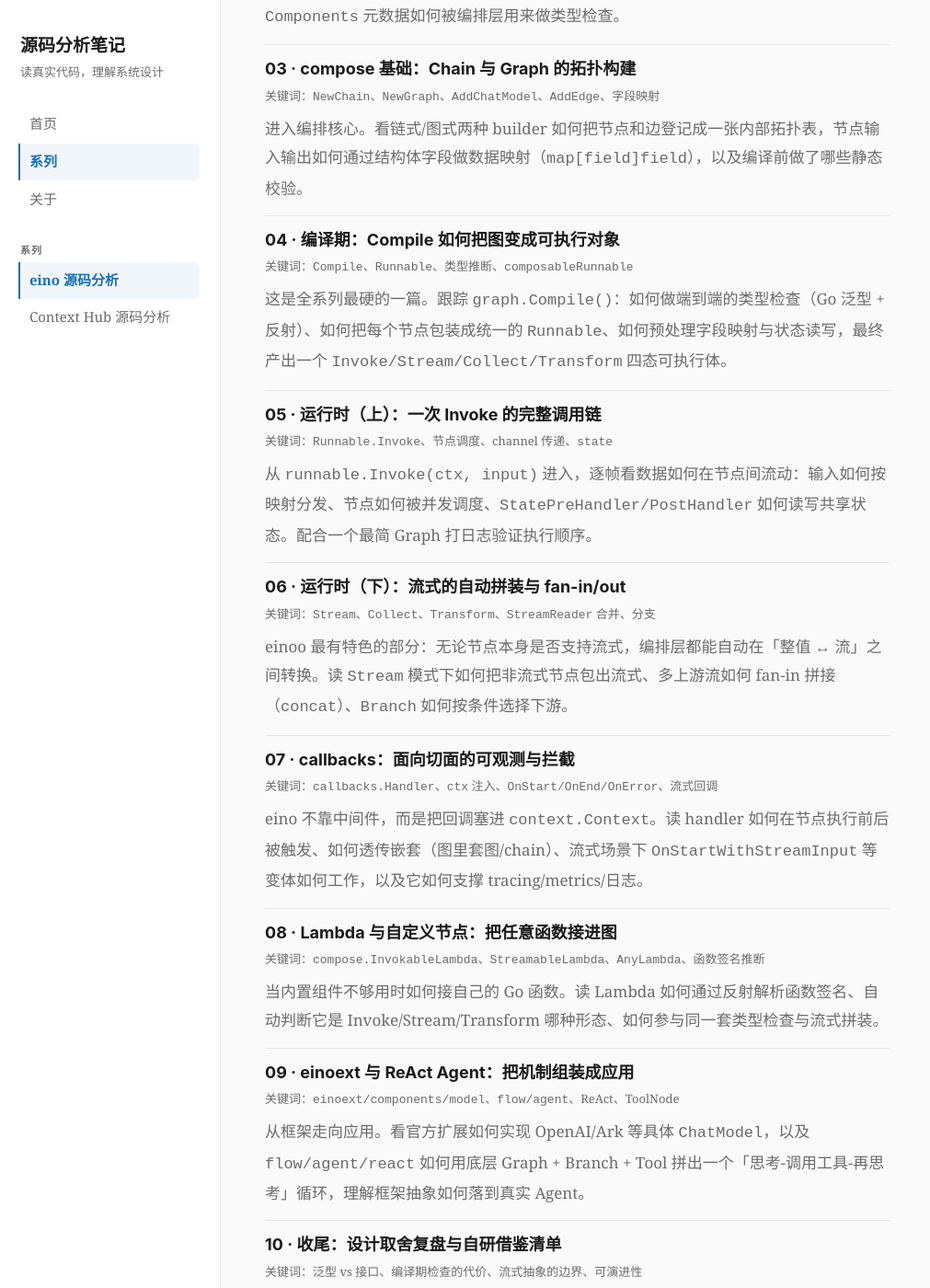
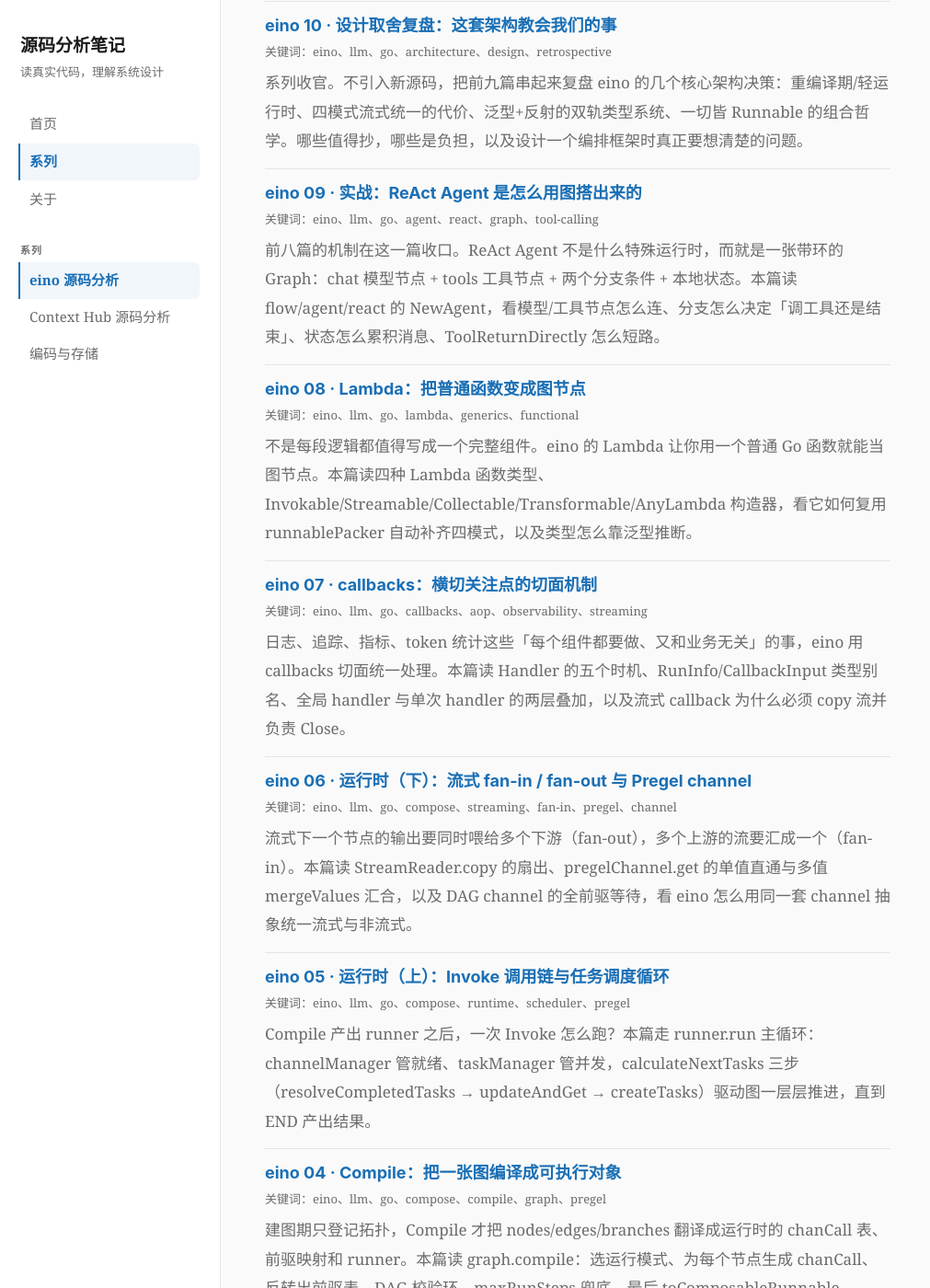
Before and after one commit to wangtuo/spool, a Jekyll site: the page built from series/eino.md, in a window 1280 px wide and 1400 px high, scrolled down 1074 px. Shown: the whole window at 92% size, without its empty margins (0-1011 px from the left). Built offline with Jekyll 4.4.1, drawn with Linux system fonts in a browser that asks for light colours; some of the changed text lies outside the part shown.

Commit message:
feat: 系列页文章自动拉取可点击 + 新增编码与存储系列
- eino 系列目录改为从 posts 自动生成，标题可点击跳转
- 新增「编码与存储」系列，int 数组文章归入其中
- series 数据文件与系列页同步更新

```diff
--- a/_data/series.yml
+++ b/_data/series.yml
@@ -4,3 +4,6 @@
 - slug: context-hub
   title: Context Hub 源码分析
   permalink: /series/context-hub/
+- slug: encoding-storage
+  title: 编码与存储
+  permalink: /series/encoding-storage/
--- a/series/eino.md
+++ b/series/eino.md
@@ -24,73 +24,16 @@ permalink: /series/eino/
   <h2>系列目录</h2>
 
   <div class="series-toc">
-
+    {% assign posts = site.posts | where: "series", "eino 源码分析" | sort: "date" %}
+    {% for post in posts %}
     <div class="ep">
-      <h3>00 · 开篇：eino 想解决什么问题</h3>
-      <p class="ep-meta">关键词：定位、与 LangChain/LlamaIndex 的差异、整体分层</p>
-      <p>从一个手写 LLM 调用的痛点出发，讲清 eino 的两大支柱——<strong>Components（组件抽象）</strong>与 <strong>Compose（图编排）</strong>——以及 repo 的目录地图：<code>components/</code>、<code>compose/</code>、<code>flow/</code>、<code>callbacks/</code>、<code>schema/</code>、<code>einoext</code>。</p>
+      <h3><a href="{{ post.url | relative_url }}">{{ post.title }}</a></h3>
+      <p class="ep-meta">关键词：{{ post.tags | join: "、" }}</p>
+      <p>{{ post.description }}</p>
     </div>
-
-    <div class="ep">
-      <h3>01 · schema：消息与流式的统一数据模型</h3>
-      <p class="ep-meta">关键词：<code>schema.Message</code>、<code>StreamReader</code>、<code>ConcatMessages</code></p>
-      <p>所有组件流动的都是 <code>schema.Message</code>。重点读流式的基石 <code>stream.StreamReader</code>：它如何用 channel + 泛型封装「可接收/可拷贝/可拼接」的流，以及为什么消息帧需要 <code>Concat</code> 语义（增量 chunk 合并成完整消息）。</p>
-    </div>
-
-    <div class="ep">
-      <h3>02 · components：组件接口的抽象哲学</h3>
-      <p class="ep-meta">关键词：<code>ChatModel</code>、<code>Tool</code>、<code>Retriever</code>、<code>Embedder</code>、Interface Slice 模式</p>
-      <p>eino 不给基类，只给极小接口。读 <code>components/model/chat_template.go</code> 等，看它如何用「同一能力的多个变体接口」（生成/流式/回调）组合出组件契约，以及 <code>Components</code> 元数据如何被编排层用来做类型检查。</p>
-    </div>
-
-    <div class="ep">
-      <h3>03 · compose 基础：Chain 与 Graph 的拓扑构建</h3>
-      <p class="ep-meta">关键词：<code>NewChain</code>、<code>NewGraph</code>、<code>AddChatModel</code>、<code>AddEdge</code>、字段映射</p>
-      <p>进入编排核心。看链式/图式两种 builder 如何把节点和边登记成一张内部拓扑表，节点输入输出如何通过结构体字段做数据映射（<code>map[field]field</code>），以及编译前做了哪些静态校验。</p>
-    </div>
-
-    <div class="ep">
-      <h3>04 · 编译期：Compile 如何把图变成可执行对象</h3>
-      <p class="ep-meta">关键词：<code>Compile</code>、<code>Runnable</code>、类型推断、<code>composableRunnable</code></p>
-      <p>这是全系列最硬的一篇。跟踪 <code>graph.Compile()</code>：如何做端到端的类型检查（Go 泛型 + 反射）、如何把每个节点包装成统一的 <code>Runnable</code>、如何预处理字段映射与状态读写，最终产出一个 <code>Invoke/Stream/Collect/Transform</code> 四态可执行体。</p>
-    </div>
-
-    <div class="ep">
-      <h3>05 · 运行时（上）：一次 Invoke 的完整调用链</h3>
-      <p class="ep-meta">关键词：<code>Runnable.Invoke</code>、节点调度、channel 传递、<code>state</code></p>
-      <p>从 <code>runnable.Invoke(ctx, input)</code> 进入，逐帧看数据如何在节点间流动：输入如何按映射分发、节点如何被并发调度、<code>StatePreHandler/PostHandler</code> 如何读写共享状态。配合一个最简 Graph 打日志验证执行顺序。</p>
-    </div>
-
-    <div class="ep">
-      <h3>06 · 运行时（下）：流式的自动拼装与 fan-in/out</h3>
-      <p class="ep-meta">关键词：<code>Stream</code>、<code>Collect</code>、<code>Transform</code>、<code>StreamReader</code> 合并、分支</p>
-      <p>einoo 最有特色的部分：无论节点本身是否支持流式，编排层都能自动在「整值 ↔ 流」之间转换。读 <code>Stream</code> 模式下如何把非流式节点包出流式、多上游流如何 fan-in 拼接（<code>concat</code>）、<code>Branch</code> 如何按条件选择下游。</p>
-    </div>
-
-    <div class="ep">
-      <h3>07 · callbacks：面向切面的可观测与拦截</h3>
-      <p class="ep-meta">关键词：<code>callbacks.Handler</code>、<code>ctx</code> 注入、<code>OnStart/OnEnd/OnError</code>、流式回调</p>
-      <p>eino 不靠中间件，而是把回调塞进 <code>context.Context</code>。读 handler 如何在节点执行前后被触发、如何透传嵌套（图里套图/chain）、流式场景下 <code>OnStartWithStreamInput</code> 等变体如何工作，以及它如何支撑 tracing/metrics/日志。</p>
-    </div>
-
-    <div class="ep">
-      <h3>08 · Lambda 与自定义节点：把任意函数接进图</h3>
-      <p class="ep-meta">关键词：<code>compose.InvokableLambda</code>、<code>StreamableLambda</code>、<code>AnyLambda</code>、函数签名推断</p>
-      <p>当内置组件不够用时如何接自己的 Go 函数。读 Lambda 如何通过反射解析函数签名、自动判断它是 Invoke/Stream/Transform 哪种形态、如何参与同一套类型检查与流式拼装。</p>
-    </div>
-
-    <div class="ep">
-      <h3>09 · einoext 与 ReAct Agent：把机制组装成应用</h3>
-      <p class="ep-meta">关键词：<code>einoext/components/model</code>、<code>flow/agent</code>、ReAct、ToolNode</p>
-      <p>从框架走向应用。看官方扩展如何实现 OpenAI/Ark 等具体 <code>ChatModel</code>，以及 <code>flow/agent/react</code> 如何用底层 Graph + Branch + Tool 拼出一个「思考-调用工具-再思考」循环，理解框架抽象如何落到真实 Agent。</p>
-    </div>
-
-    <div class="ep">
-      <h3>10 · 收尾：设计取舍复盘与自研借鉴清单</h3>
-      <p class="ep-meta">关键词：泛型 vs 接口、编译期检查的代价、流式抽象的边界、可演进性</p>
-      <p>站在架构师视角复盘：eino 用「重编译期、轻运行时」换来的类型安全值不值？流式四态统一的复杂度成本在哪？如果自己要设计一个 LLM 编排框架，哪些可以直接抄、哪些要按团队场景重做。</p>
-    </div>
-
+    {% else %}
+    <p>文章即将发布。</p>
+    {% endfor %}
   </div>
 
   <h2>约定</h2>
```
Also changed, not shown: _posts/2026-09-04-int-array-memory-vs-disk.md (+1 -0 lines), series/encoding-storage.md (added, +31 -0 lines).
